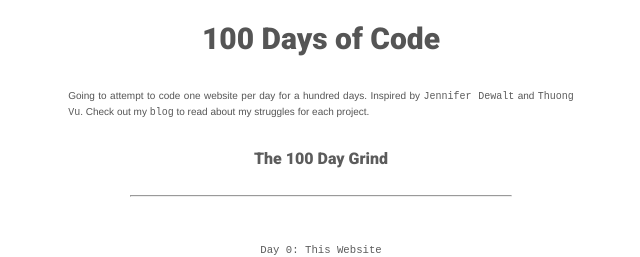
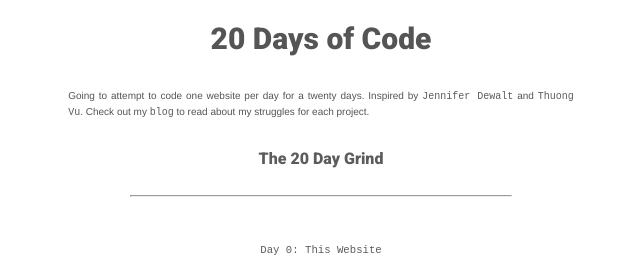
Before and after one commit to scotthso-zz/scotthso.github.io, a Jekyll site: the page 20Days/hundred_days.html, which Jekyll copies as it is, in a window 1280 px wide. Shown: the top 257 px of the page, without its empty margins (319-959 px from the left). Built offline with Jekyll 4.4.1, drawn with Linux system fonts in a browser that asks for light colours; Markdown is read by kramdown in place of the engine named in the settings.

Commit message:
modified blog for 100 days

```diff
--- a/20Days/grind.html
+++ b/20Days/grind.html
@@ -4,7 +4,7 @@
 
     <meta charset="utf-8">
      <link rel="stylesheet" href="style2.css">
-        <title>100 Day Grind</title>
+        <title>20 Day Grind</title>
        <style>
 a:link {color:#5c5c5c;}      /* unvisited link */
 a:visited {color:#5c5c5c;}  /* visited link */
@@ -18,7 +18,7 @@ a:active {text-decoration:none;}
     </head>
     <body>
 
-        <h1>100 Day Grind</h1>
+        <h1>20 Day Grind</h1>
         <br>
         <!-- Day 24-->
         <h3 id ="day25">Break</h3>
@@ -233,7 +233,7 @@ a:active {text-decoration:none;}
         <!-- Intro -->
         <h3>Introduction</h3>
         <h4>April 25<sup>th</sup> 2014</h4>
-        <p>So... this is my first entry into my "blog." As the title states this is where I talk about my thoughts inside my head. About things that I've been through, advice, etc. <br><br> Starting today April 25<sup>th</sup> 2014, I'm going to be starting a 100 website challenge where I do one website a day for 100 days. </p>
+        <p>So... this is my first entry into my "blog." As the title states this is where I talk about my thoughts inside my head. About things that I've been through, advice, etc. <br><br> Starting today April 25<sup>th</sup> 2014, I'm going to be starting a 20 website challenge where I do one website a day for 20 days. I was originally going to do it for 100 Days but due to my internship hours it will be impossible.</p>
 
         <br>
          <h4><font face = "monospace"><a href = "hundred_days.html">back</a></font></h4>
--- a/20Days/hundred_days.html
+++ b/20Days/hundred_days.html
@@ -4,7 +4,7 @@
     <meta name="100 Websites for 100 Days" content="Follow me as I create one website a day for 100 days">
     <meta http-equiv="content-type" content = "text/html;charset=utf-8">
      <link rel="stylesheet" href="style2.css">
-        <title>Hundred Days of Code</title>
+        <title>20 Days of Code</title>
 
            <style>
 a:link {color:#5c5c5c;}      /* unvisited link */
@@ -30,13 +30,13 @@ a:active {text-decoration:none;}
     </head>
     <body>
 
-        <h1>100 Days of Code</h1>
+        <h1>20 Days of Code</h1>
          <br>
-        <p>Going to attempt to code one website per day for a hundred days. Inspired by <font face = "monospace"><a href = "http://jenniferdewalt.com/">Jennifer Dewalt</a></font> and <font face = "monospace"><a href = "https://giveit100.com/@rainloft/2bjr46">Thuong Vu</a></font>. Check out my <font face = "monospace"><a href = "grind.html">blog</a></font> to read about my struggles for each project.</p>
+        <p>Going to attempt to code one website per day for a twenty days. Inspired by <font face = "monospace"><a href = "http://jenniferdewalt.com/">Jennifer Dewalt</a></font> and <font face = "monospace"><a href = "https://giveit100.com/@rainloft/2bjr46">Thuong Vu</a></font>. Check out my <font face = "monospace"><a href = "grind.html">blog</a></font> to read about my struggles for each project.</p>
 
         <br>
 
-        <center><a href = "grind.html">The 100 Day Grind</a></center>
+        <center><a href = "grind.html">The 20 Day Grind</a></center>
         <br>
         <hr width = 30%>
         <br>
```
